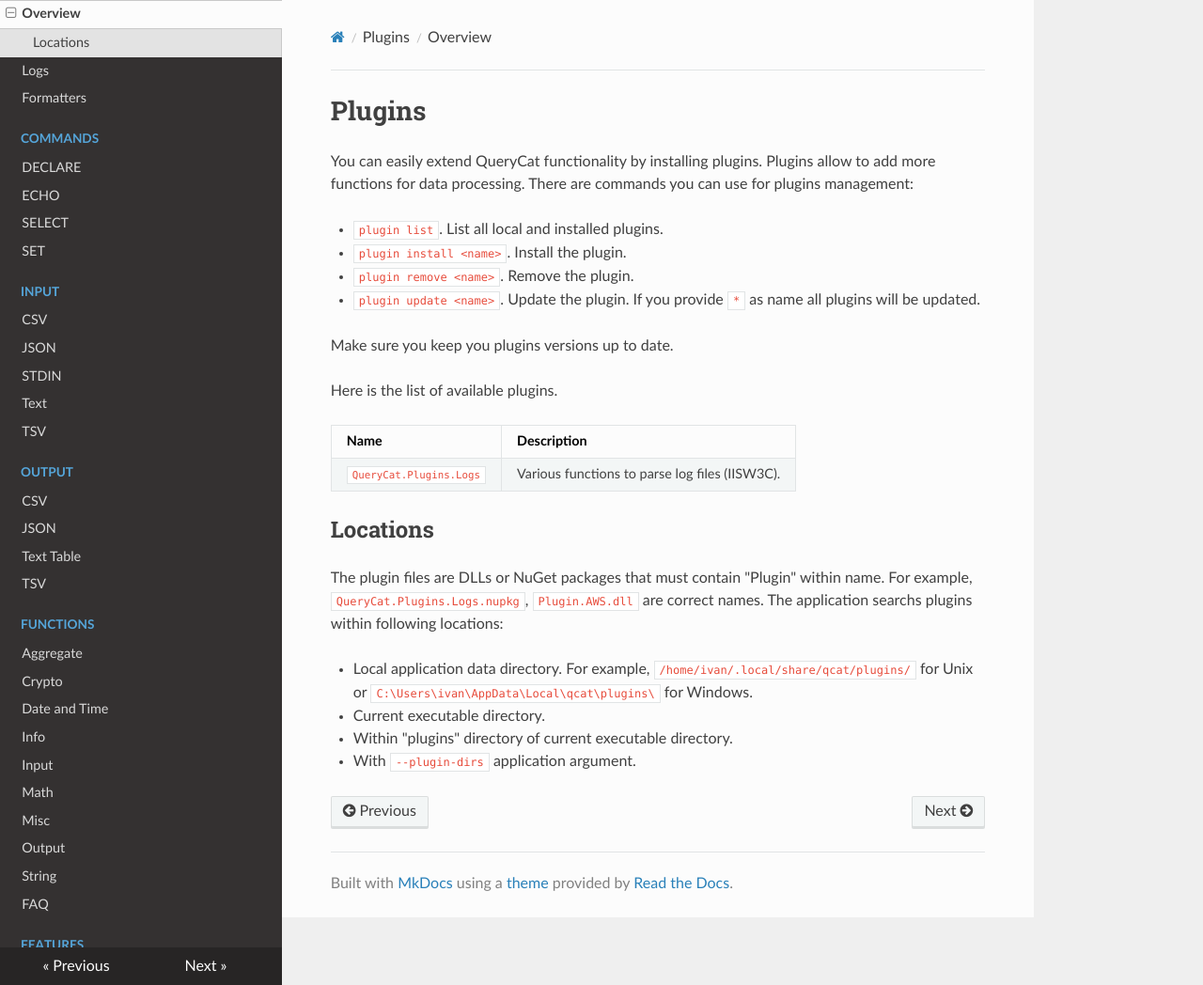
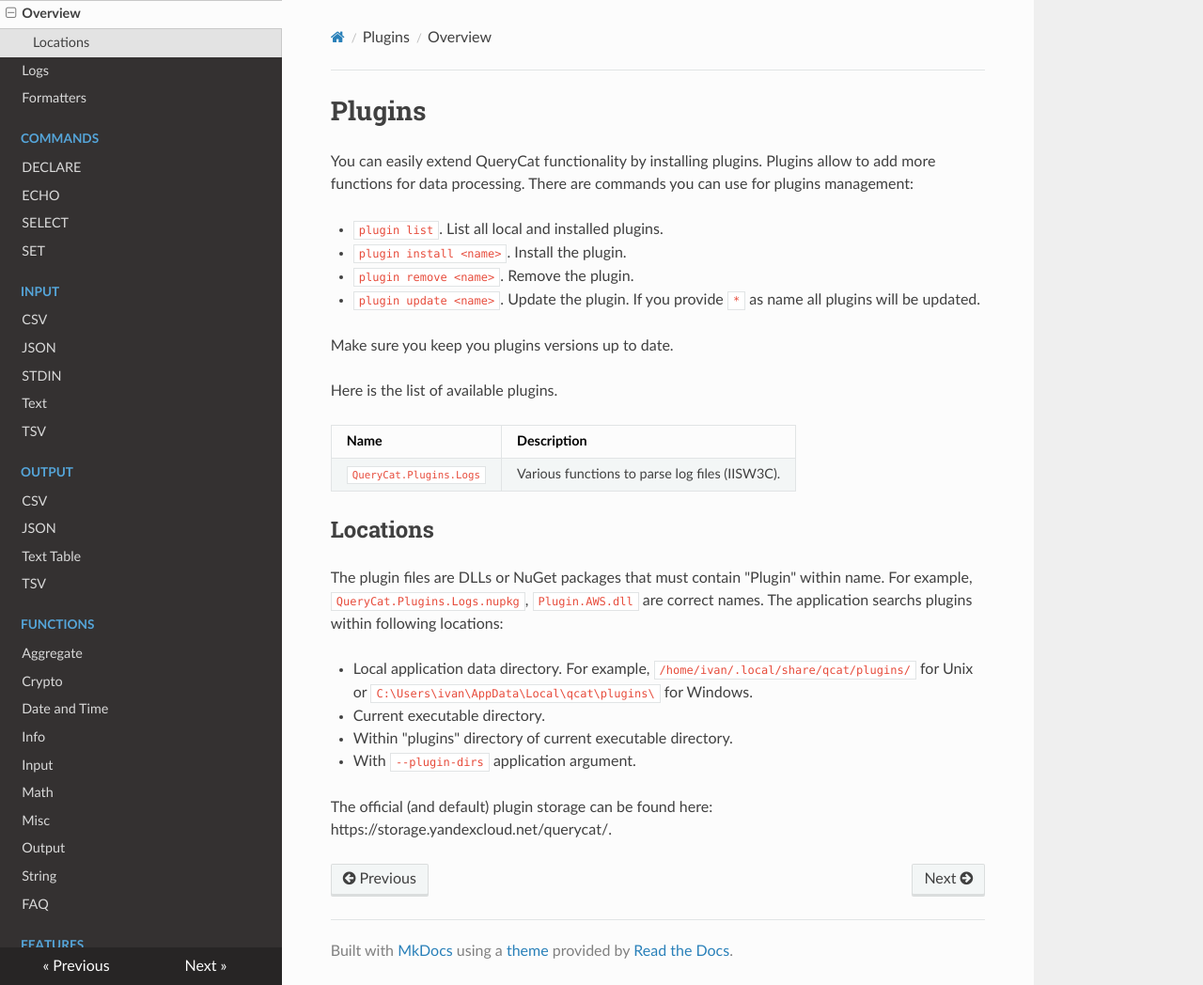
Before and after one commit to krasninja/querycat, an MkDocs documentation site: the page built from docs/plugins.md, in a window 1280 px wide and 1048 px high. Shown: the whole window at 94% size. Built offline with MkDocs 1.6.1, drawn with Linux system fonts in a browser that asks for light colours; nearby versions of some CDN libraries.

Commit message:
Add plugins repository URL to docs

```diff
--- a/docs/plugins.md
+++ b/docs/plugins.md
@@ -23,3 +23,5 @@
 - Current executable directory.
 - Within "plugins" directory of current executable directory.
 - With `--plugin-dirs` application argument.
+
+The official (and default) plugin storage can be found here: https://storage.yandexcloud.net/querycat/.
```
